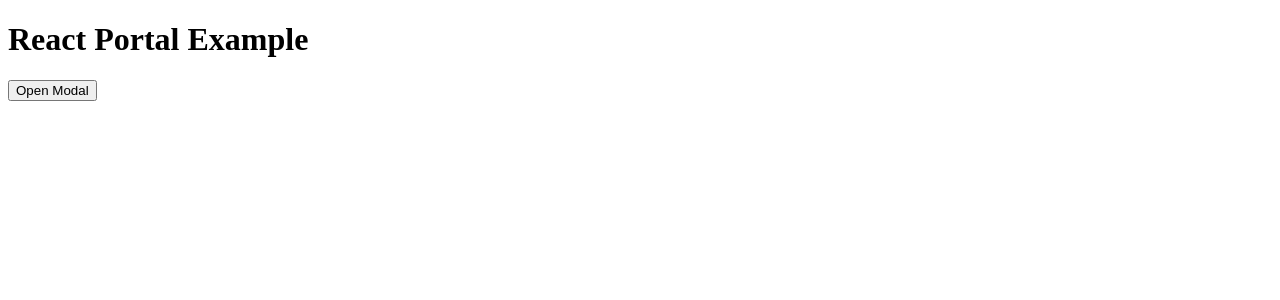
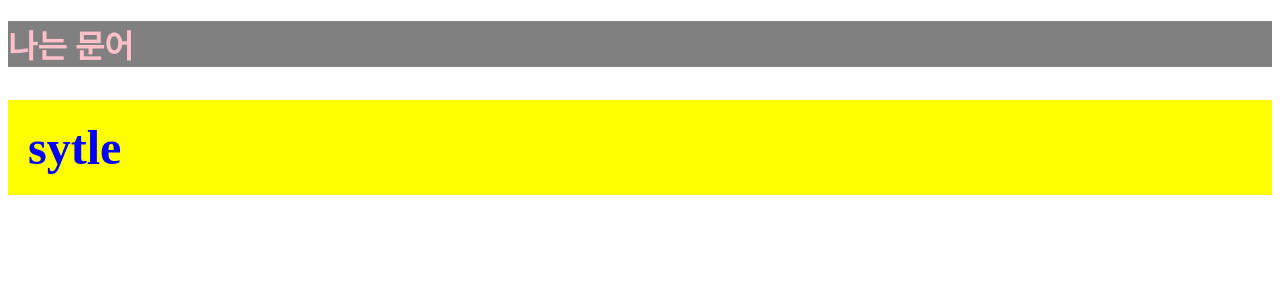
Before and after one commit to sansantokki762/react, a React (Vite) app in the folder homework1/: page / in a window 1280 px wide. Shown: the top 300 px of the page. Built offline with nearby package versions, Linux system fonts and the light colour scheme.

Commit message:
Suspense and css

```diff
--- /dev/null
+++ b/homework1/src/assets/Greeting.jsx
@@ -0,0 +1,7 @@
+function Greeting() {
+    return(
+        <h1>안녕하세요</h1>
+    )
+}
+
+export default Greeting;
--- a/homework1/src/main.jsx
+++ b/homework1/src/main.jsx
@@ -429,6 +429,47 @@ function App5() {
 }
 
 
+////////////////////////////////////////////////////////////
+//숙9//
+
+import Greeting from './assets/Greeting.jsx'
+import { Suspense } from 'react'
+
+function App6 () {
+  return(
+    <div>
+      <Suspense fallback={ <div>잠시만요...</div> }> {/*딜레이가 될때 이게 뜸*/}
+        <Greeting/>
+      </Suspense>
+    </div>
+  )
+}
+
+
+
+
+//css//
+
+//import "./style1.css"; // 스타일 자체를 불러 옴//
+import styles from "./style1.module.css"
+
+function Style() {
+
+  const style1 = {
+    color: "#fff",
+    backgroundColor: "#f00",   //밖에서 객체를 만들어서 불러도 됨//
+    padding: "10px"
+  }
+
+  return(
+    <>
+      <h1 style={{color:'pink', backgroundColor: 'gray'}}>나는 문어</h1>  { /*객체 집어넣기*/}
+      <h1 className={styles.title} >sytle</h1>
+    </>
+  )
+}
+
+
 createRoot(document.getElementById('root')).render/* body를 랜더함*/ (
-    <App5/>
+    <Style/>
 )
--- /dev/null
+++ b/homework1/src/style1.css
@@ -0,0 +1,6 @@
+body {
+    background-color: green;
+    color: white;
+    padding: 10px;
+    text-align: center;
+}
--- /dev/null
+++ b/homework1/src/style1.module.css
@@ -0,0 +1,6 @@
+.title {
+    color: blue;
+    padding: 20px;
+    background-color: yellow;
+    font-size: 3rem;
+}
```
